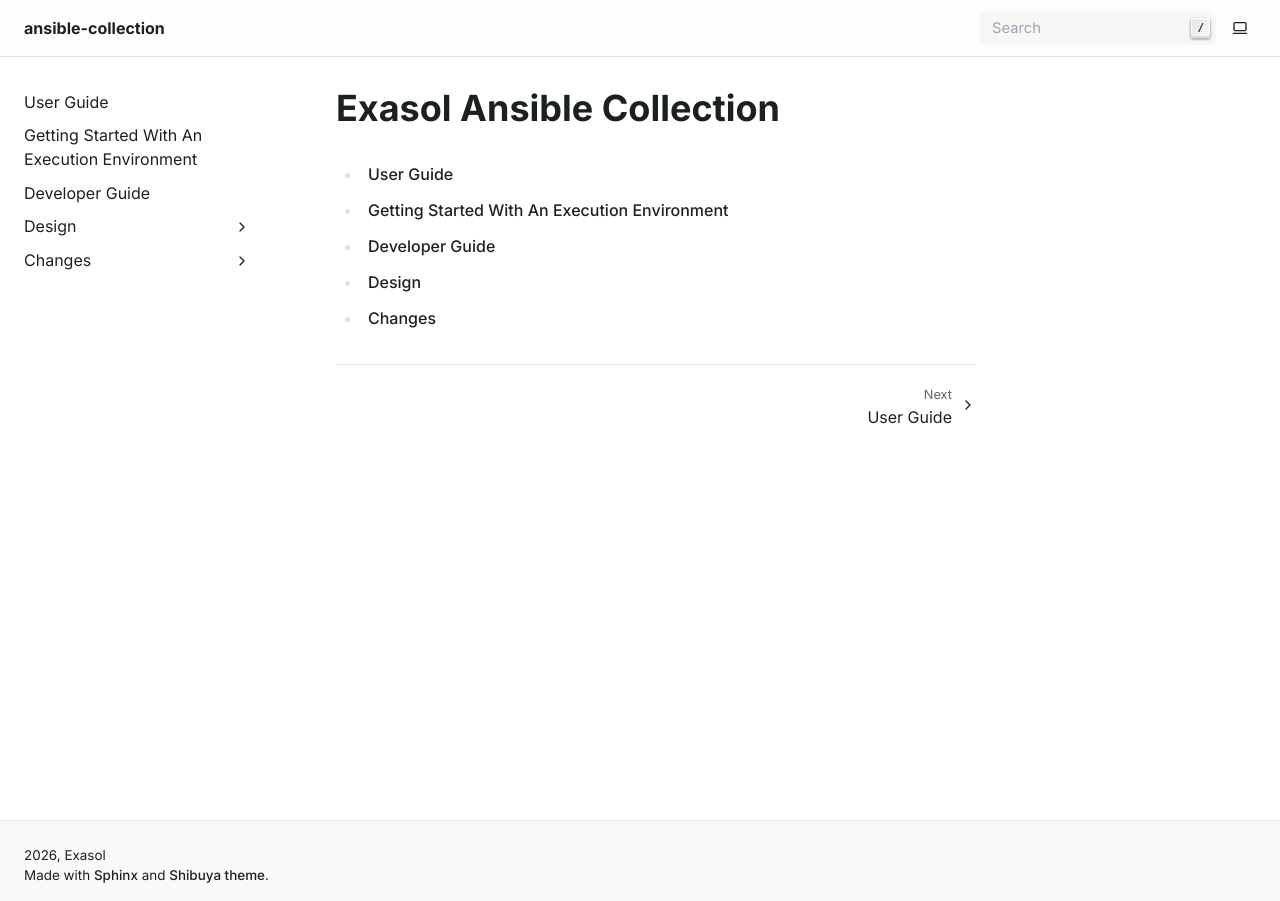
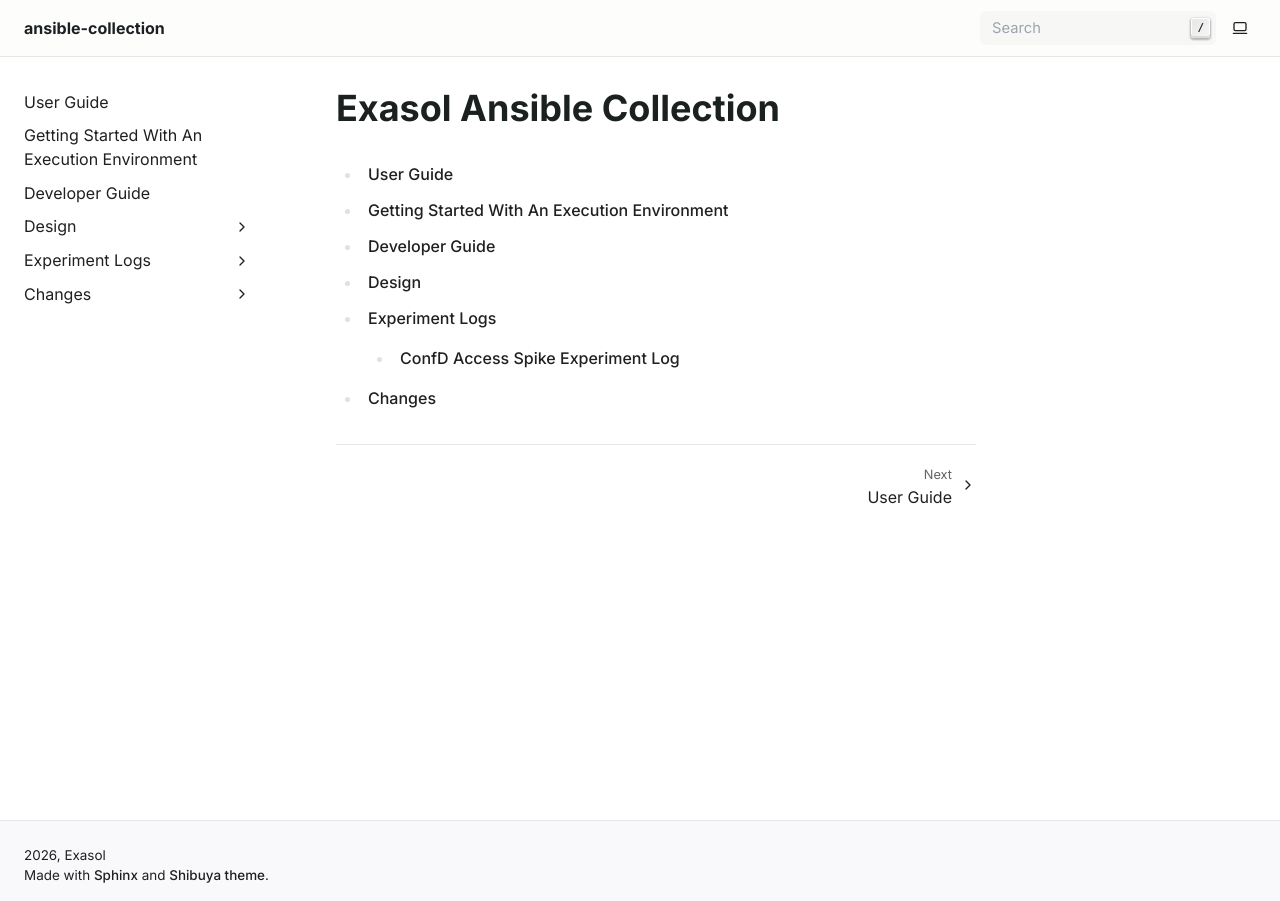
Before and after one commit to exasol/ansible-collection, a Sphinx documentation site: the page built from doc/index.rst, in a window 1280 px wide. Built offline with Sphinx 7.4.7, drawn with Linux system fonts in a browser that asks for light colours.

Commit message:
Fixed the documentation build by adding a top-level Experiment Logs section to the root documentation toctree. It keeps the experiment log outside the architecture design while making it a valid Sphinx source.

````diff
--- /dev/null
+++ b/doc/experiments/index.md
@@ -0,0 +1,11 @@
+# Experiment Logs
+
+Experiment logs record transient investigations and runtime observations. They
+support later architecture decisions but are not part of the architecture
+design.
+
+```{toctree}
+:maxdepth: 1
+
+confd_access_spike_log
+```
--- a/doc/index.rst
+++ b/doc/index.rst
@@ -8,4 +8,5 @@
    getting_started
    developer_guide
    design_index
+   experiments/index
    changes/changelog
````
